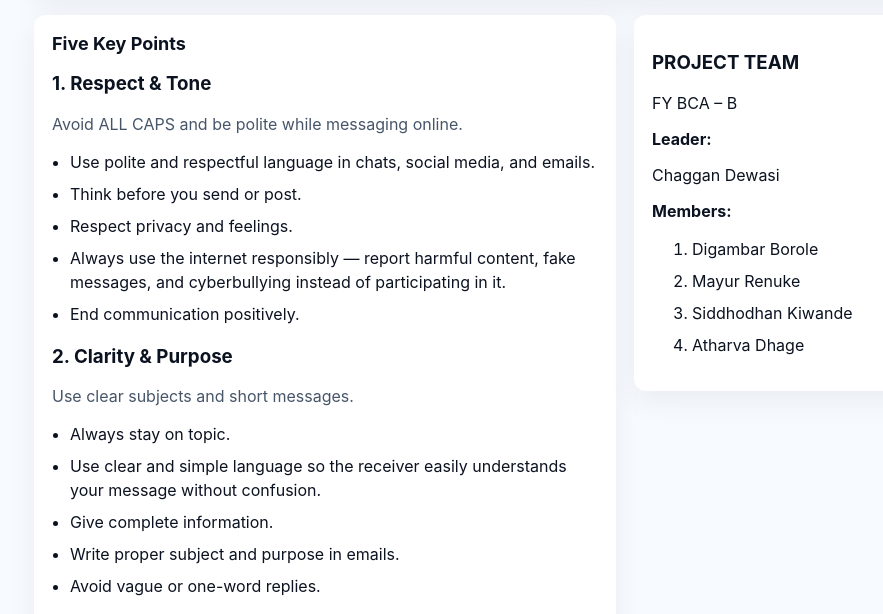
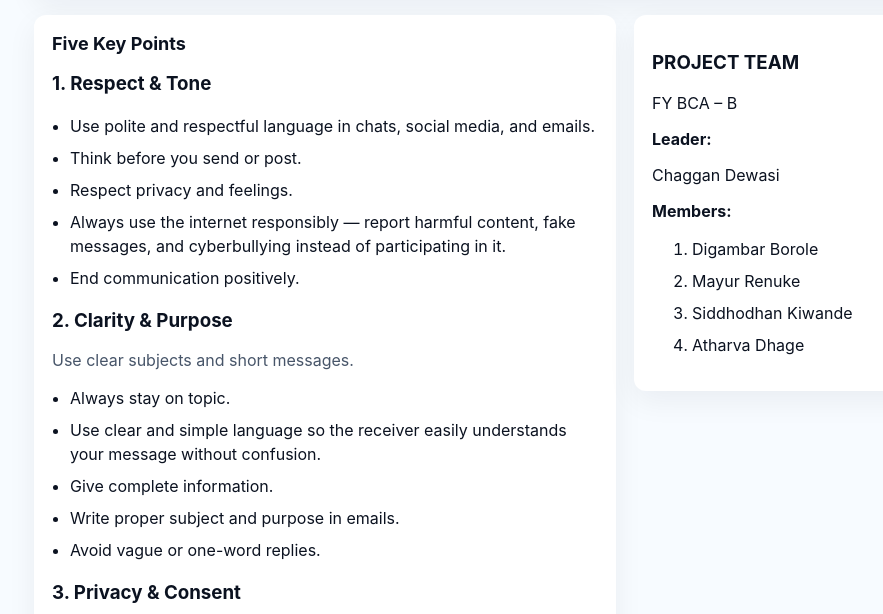
Before and after one commit to DigambarBorole/Webpageofproject, a plain HTML site: page index.html in a window 1280 px wide. Shown: the part 164-778 px from the top of the page, without its empty margins (146-1029 px from the left). Drawn offline with Linux system fonts and the light colour scheme.

Commit message:
Update index.html
Removed a specific guideline about avoiding ALL CAPS in online messaging.

```diff
--- a/index.html
+++ b/index.html
@@ -181,7 +181,6 @@
 
       <article class="point">
         <h3>1. Respect & Tone</h3>
-        <p style="color:var(--muted)">Avoid ALL CAPS and be polite while messaging online.</p>
         <ul><li>Use polite and respectful language in chats, social media, and emails.</li> <li>Think before you send or post.</li> <li>Respect privacy and feelings.</li> <li>Always use the internet responsibly — report harmful content, fake messages, and cyberbullying instead of participating in it.</li> <li>End communication positively.</li></ul>
       </article>
 
```
